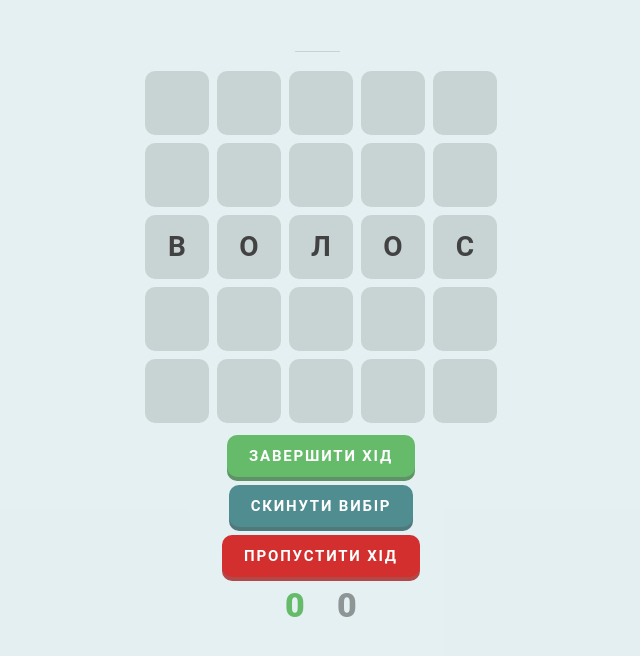
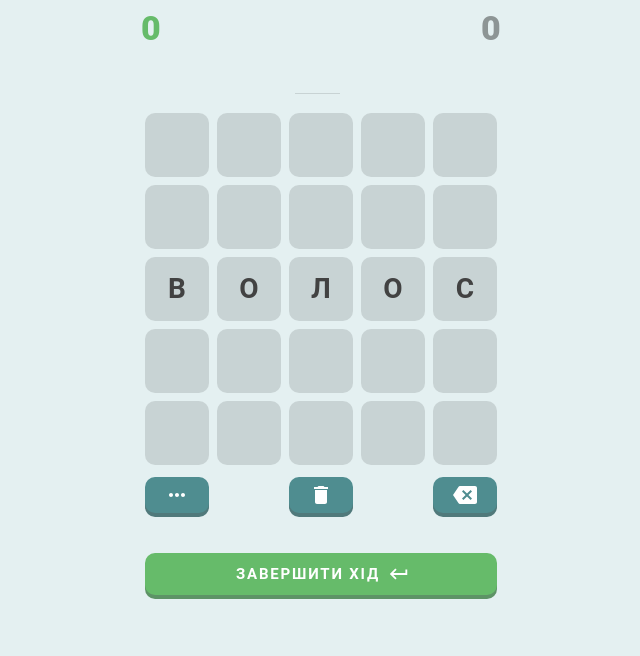
Before and after one commit to vladhuk/balda, a React (Create React App) app: page / in a window 1280 px wide. Shown: the top 656 px of the page, without its empty margins (319-959 px from the left). Built offline with nearby package versions, Linux system fonts and the light colour scheme.

Commit message:
improve action buttons design

```diff
--- a/package.json
+++ b/package.json
@@ -5,6 +5,7 @@
   "dependencies": {
     "@emotion/react": "^11.10.5",
     "@emotion/styled": "^11.10.5",
+    "@mui/icons-material": "^5.11.0",
     "@mui/material": "^5.10.17",
     "@testing-library/jest-dom": "^5.14.1",
     "@testing-library/react": "^13.0.0",
--- /dev/null
+++ b/src/components/ActionsDialog.tsx
@@ -0,0 +1,59 @@
+import {
+  Box,
+  Button,
+  Dialog,
+  DialogActions,
+  DialogContent,
+  Fab,
+  Slide,
+  Zoom,
+} from '@mui/material';
+import CloseIcon from '@mui/icons-material/Close';
+import React, { Dispatch, FC } from 'react';
+import SkipNextIcon from '@mui/icons-material/SkipNext';
+
+interface Props {
+  open: boolean;
+  setOpen: Dispatch<boolean>;
+  onSkipTurn: () => void;
+}
+
+export const ActionsDialog: FC<Props> = ({ onSkipTurn, open, setOpen }) => {
+  return (
+    <Dialog
+      open={open}
+      onClose={() => setOpen(false)}
+      PaperComponent={Box}
+      PaperProps={{
+        sx: {
+          py: 1,
+          alignItems: 'center',
+          overflow: 'hidden',
+        },
+      }}
+    >
+      <DialogContent sx={{ overflow: 'hidden' }}>
+        <Slide in={open} direction="up" timeout={300}>
+          <div>
+            <Button
+              size="large"
+              color="error"
+              endIcon={<SkipNextIcon />}
+              sx={{ width: 1, mb: 5 }}
+              onClick={onSkipTurn}
+            >
+              Пропустити хід
+            </Button>
+          </div>
+        </Slide>
+      </DialogContent>
+      <DialogActions>
+        <Zoom in={open} timeout={400}>
+          <Fab size="large" color="secondary" onClick={() => setOpen(false)}>
+            <CloseIcon />
+          </Fab>
+        </Zoom>
+      </DialogActions>
+    </Dialog>
+  );
+};
--- a/src/components/App.tsx
+++ b/src/components/App.tsx
@@ -1,3 +1,4 @@
+import { ActionsDialog } from 'components/ActionsDialog';
 import {
   Box,
   Button,
@@ -14,6 +15,10 @@ import { Coord } from 'helpers/coord';
 import { isEmpty, isNull, random, range } from 'lodash';
 import { isNotEmpty } from 'utils/is-not-empty';
 import { isNotNull } from 'utils/is-not-null';
+import BackspaceIcon from '@mui/icons-material/Backspace';
+import DeleteIcon from '@mui/icons-material/Delete';
+import KeyboardReturnIcon from '@mui/icons-material/KeyboardReturn';
+import MoreHorizIcon from '@mui/icons-material/MoreHoriz';
 import React, { ChangeEvent, FC, useState } from 'react';
 import nouns from 'data/nouns.json';
 
@@ -64,6 +69,7 @@ export const App: FC = () => {
   const [isLettersShaking, setIsLettersShaking] = useState(false);
   const [isWordWrongError, setIsWordWrongError] = useState(false);
   const [isLetterNotEnteredError, setIsLetterNotEnteredError] = useState(false);
+  const [isActionsDialogOpened, setIsActionsDialogOpened] = useState(false);
 
   const lastSelected = selectedCells[selectedCells.length - 1];
   const isError = isWordWrongError || isLetterNotEnteredError;
@@ -94,6 +100,19 @@ export const App: FC = () => {
         }),
       ),
     );
+  };
+
+  const undo = () => {
+    if (
+      isNotNull(enteredLetterCoord) &&
+      lastSelected?.coord.equals(enteredLetterCoord)
+    ) {
+      setTableCell(enteredLetterCoord, '');
+      setEnteredLetterCoord(null);
+    }
+
+    setSelectedCells((prev) => prev.slice(0, prev.length - 1));
+    resetErrors();
   };
 
   const checkIsCellSelected = (cell: Cell) =>
@@ -199,6 +218,11 @@ export const App: FC = () => {
     shakeLetters();
   };
 
+  const skipTurn = () => {
+    setTurn((prev) => !prev);
+    clearSelection();
+  };
+
   const checkIsEmptySelectedCell = (cell: Cell) =>
     isNotNull(enteredLetterCoord) &&
     enteredLetterCoord.equals(cell.coord) &&
@@ -219,8 +243,24 @@ export const App: FC = () => {
 
   return (
     <Box height="100vh" bgcolor="background.default">
-      <Box display="flex" flexDirection="column" alignItems="center">
-        <Box display="flex" mt={1}>
+      <Box display="flex" flexDirection="column" alignItems="center" mx={0.5}>
+        <Box display="flex" width={360} justifyContent="space-between" mt={1}>
+          <Typography
+            variant="h4"
+            fontWeight={900}
+            color={turn ? palette.primary.main : palette.text.disabled}
+          >
+            {score1}
+          </Typography>
+          <Typography
+            variant="h4"
+            fontWeight={900}
+            color={turn ? palette.text.disabled : palette.primary.main}
+          >
+            {score2}
+          </Typography>
+        </Box>
+        <Box display="flex">
           {(isNull(enteredLetterCoord)
             ? [
                 ...selectedCells,
@@ -279,7 +319,11 @@ export const App: FC = () => {
             </Box>
           ))}
         </Box>
-        <FormHelperText sx={{ lineHeight: 1, height: 12 }} error>
+        <FormHelperText
+          component="div"
+          sx={{ lineHeight: 1, height: 12 }}
+          error
+        >
           <Zoom in={isError}>
             <div>{getErrorMessage()}</div>
           </Zoom>
@@ -349,49 +393,51 @@ export const App: FC = () => {
           ))}
         </div>
         <Box
+          width={360}
           display="flex"
-          flexDirection="column"
-          gap={1}
           mt={1}
-          alignItems="center"
+          px={0.5}
+          justifyContent="space-between"
         >
-          <Button size="large" onClick={onCheckWord}>
+          <Button
+            color="secondary"
+            onClick={() => setIsActionsDialogOpened(true)}
+          >
+            <MoreHorizIcon />
+          </Button>
+          <ActionsDialog
+            open={isActionsDialogOpened}
+            setOpen={setIsActionsDialogOpened}
+            onSkipTurn={skipTurn}
+          />
+          <Button color="secondary" onClick={() => clearSelection()}>
+            <DeleteIcon />
+          </Button>
+          <Button color="secondary" onClick={undo}>
+            <BackspaceIcon />
+          </Button>
+        </Box>
+        <Box
+          sx={(theme) => ({
+            position: 'fixed',
+            bottom: 16,
+            width: 360,
+
+            [theme.breakpoints.up('sm')]: {
+              position: 'static',
+              mt: 5,
+              px: 0.5,
+            },
+          })}
+        >
+          <Button
+            size="large"
+            endIcon={<KeyboardReturnIcon />}
+            onClick={onCheckWord}
+            fullWidth
+          >
             Завершити хід
           </Button>
-          <Button
-            size="large"
-            color="secondary"
-            onClick={() => clearSelection()}
-          >
-            Скинути вибір
-          </Button>
-          <Button
-            size="large"
-            color="error"
-            onClick={() => {
-              setTurn((prev) => !prev);
-              clearSelection();
-            }}
-          >
-            Пропустити хід
-          </Button>
-          <Box display="flex">
-            <Typography
-              variant="h4"
-              fontWeight={900}
-              color={turn ? palette.primary.main : palette.text.disabled}
-              mr={4}
-            >
-              {score1}
-            </Typography>
-            <Typography
-              variant="h4"
-              fontWeight={900}
-              color={turn ? palette.text.disabled : palette.primary.main}
-            >
-              {score2}
-            </Typography>
-          </Box>
         </Box>
       </Box>
     </Box>
--- a/src/config/theme.ts
+++ b/src/config/theme.ts
@@ -27,6 +27,11 @@ export const theme = createTheme(initialTheme, {
       },
       styleOverrides: {
         sizeLarge: {
+          fontWeight: 600,
+          borderRadius: '10px',
+          letterSpacing: 1.8,
+        },
+        sizeMedium: {
           fontWeight: 600,
           borderRadius: '10px',
           letterSpacing: 1.8,
```
Also changed, not shown: 1 other file (tests, documents, lock files or other folders).
